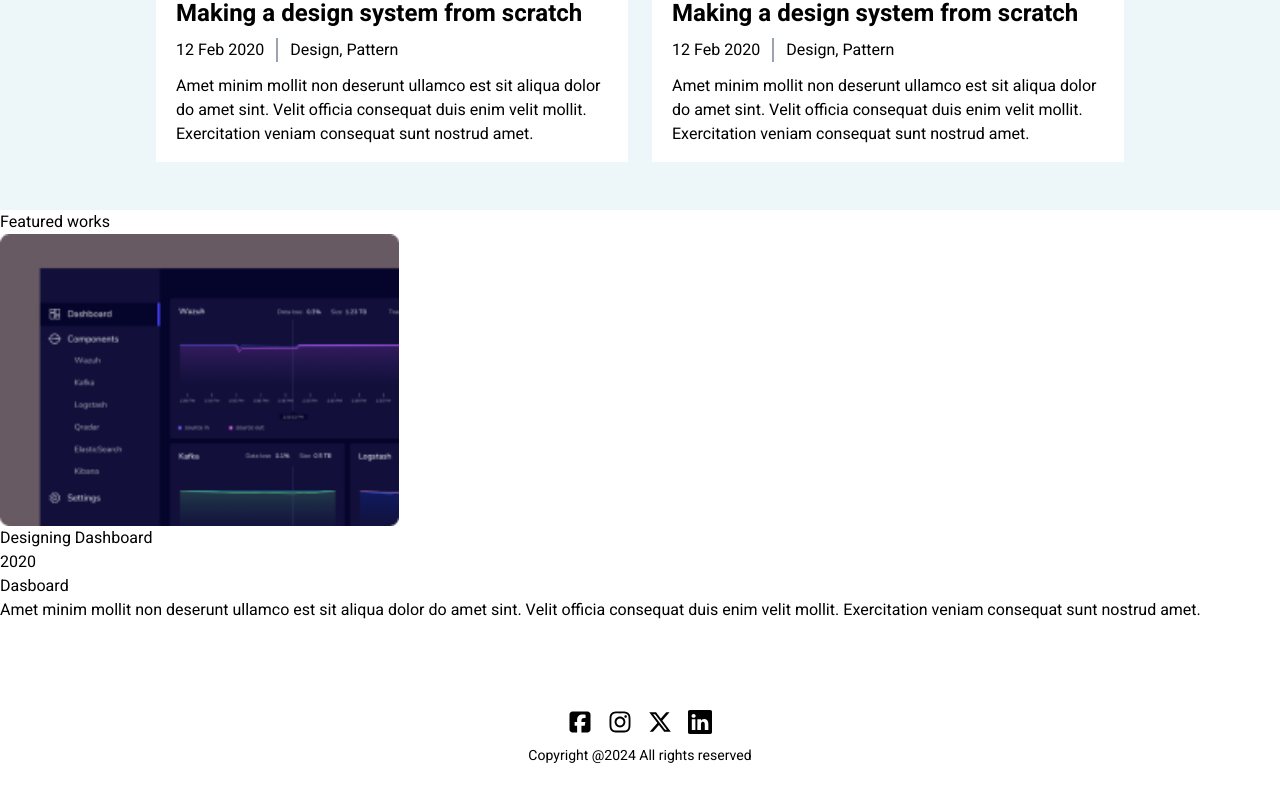
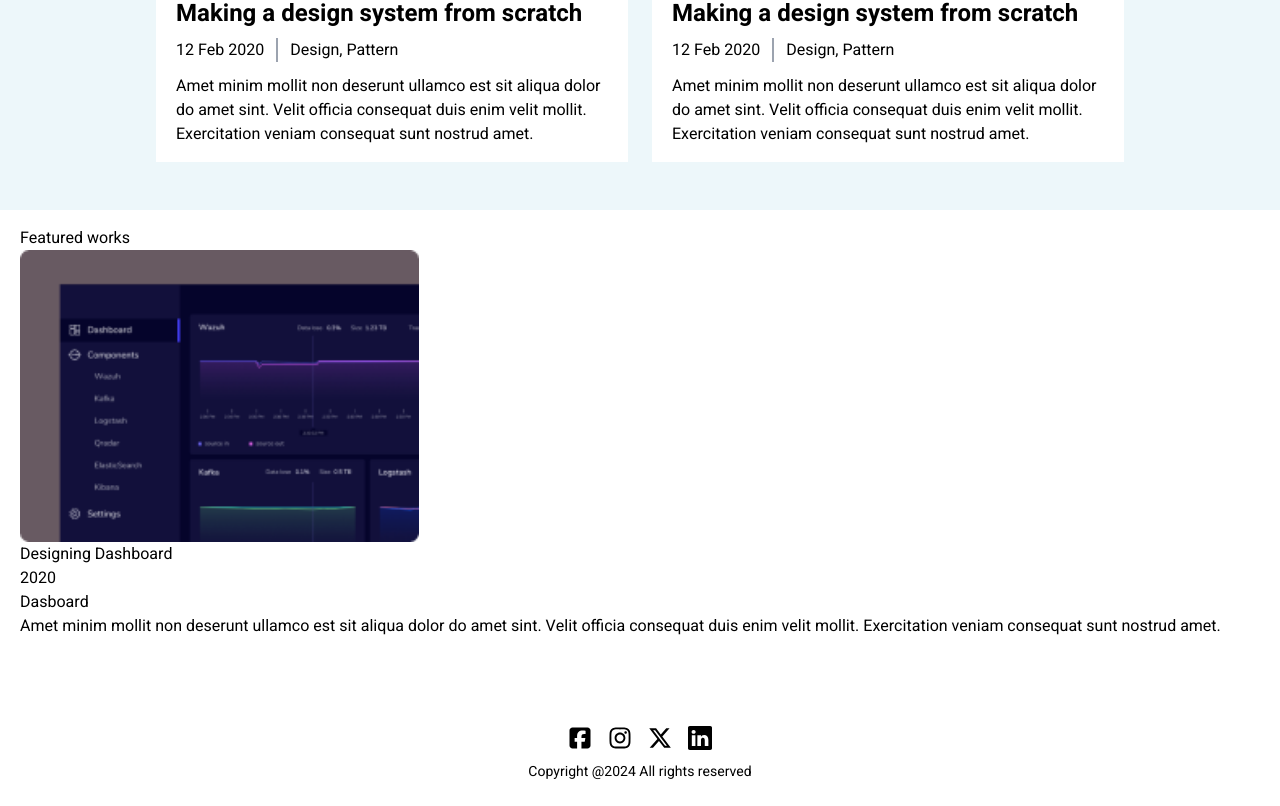
Before and after one commit to Zee-Blazer/Portfolio-site, a Next.js app: page / in a window 1280 px wide. Shown: the part 742-1548 px from the top of the page. Built offline with nearby package versions, Linux system fonts and the light colour scheme.

Commit message:
Want to start and finish the project section

```diff
--- a/src/app/Components/project.component.tsx
+++ b/src/app/Components/project.component.tsx
@@ -5,7 +5,7 @@ import img from "../Images/project.png";
 export default function Project() {
 
     return (
-        <>
+        <div className="mx-5 mt-4">
             <h4>Featured works</h4>
 
             <div>
@@ -26,6 +26,6 @@ export default function Project() {
                     </p>
                 </div>
             </div>
-        </>
+        </div>
     )
 }
```
